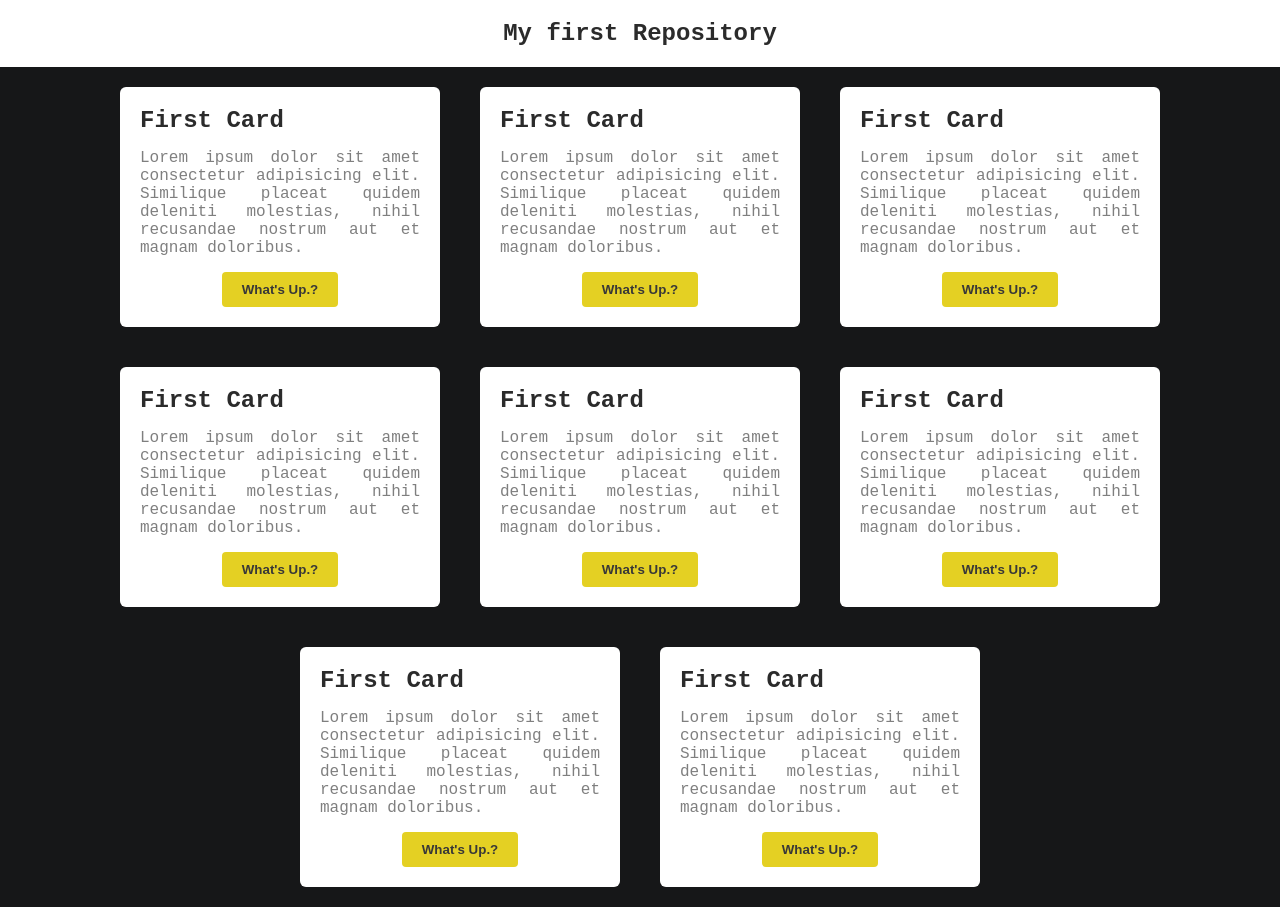
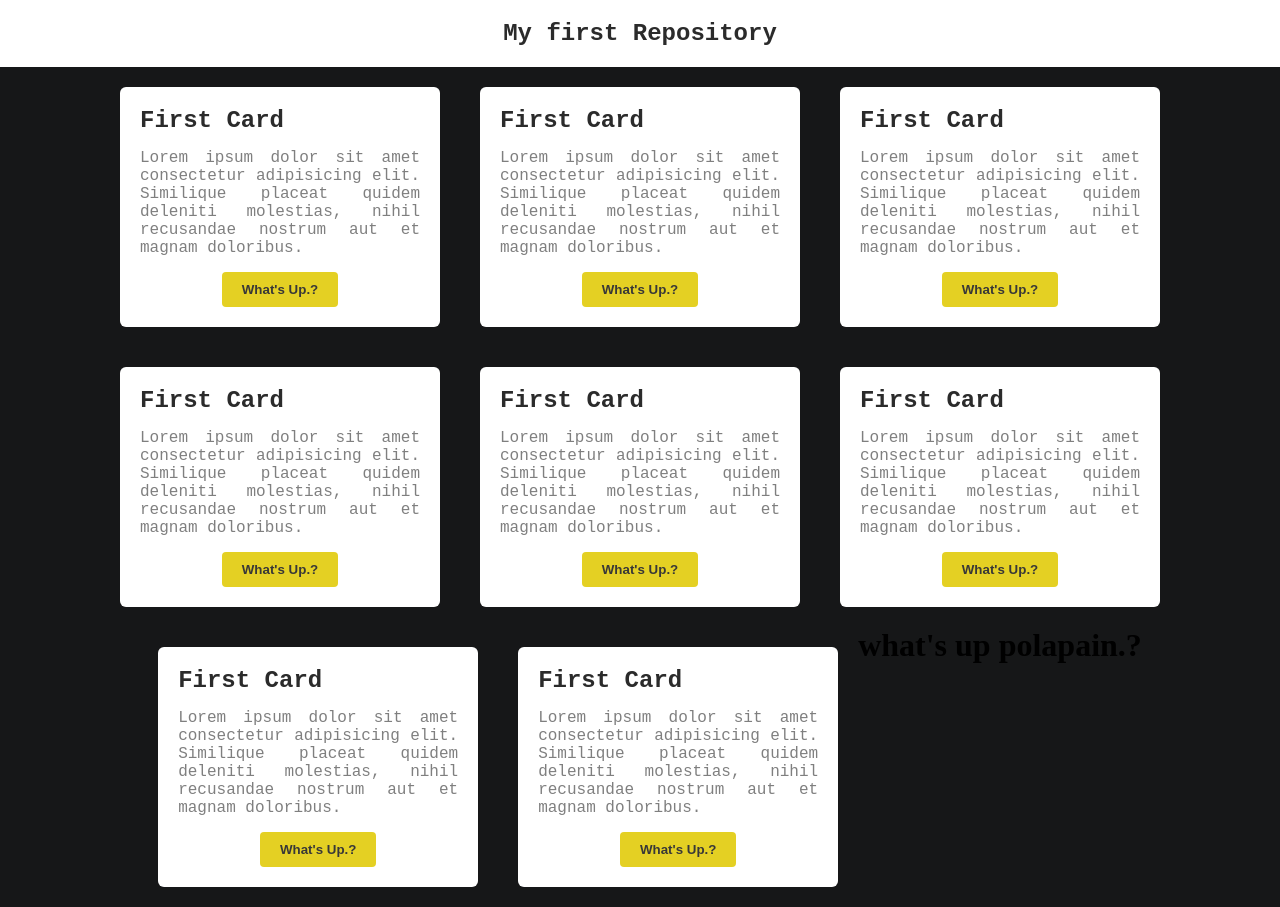
Before and after one commit to Rayhan-Ahmed-7/my-first-repo, a plain HTML site: page index.html in a window 1280 px wide. Drawn offline with Linux system fonts and the light colour scheme.

Commit message:
polapain

```diff
--- a/index.html
+++ b/index.html
@@ -100,7 +100,7 @@
                 <button>What's Up.?</button>
             </div>
         </div>
-
+        <h1>what's up polapain.?</h1>
 
     </div>
 </body>
```
